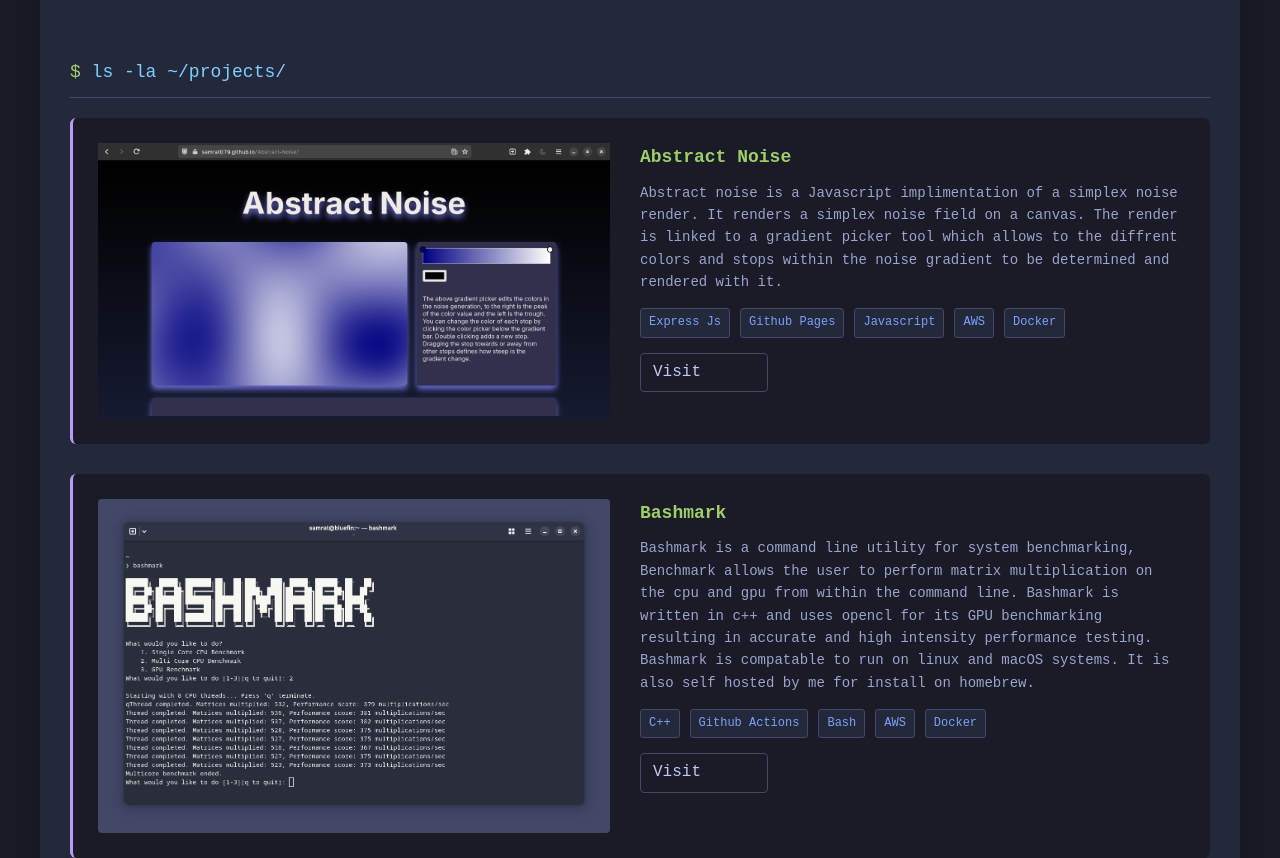
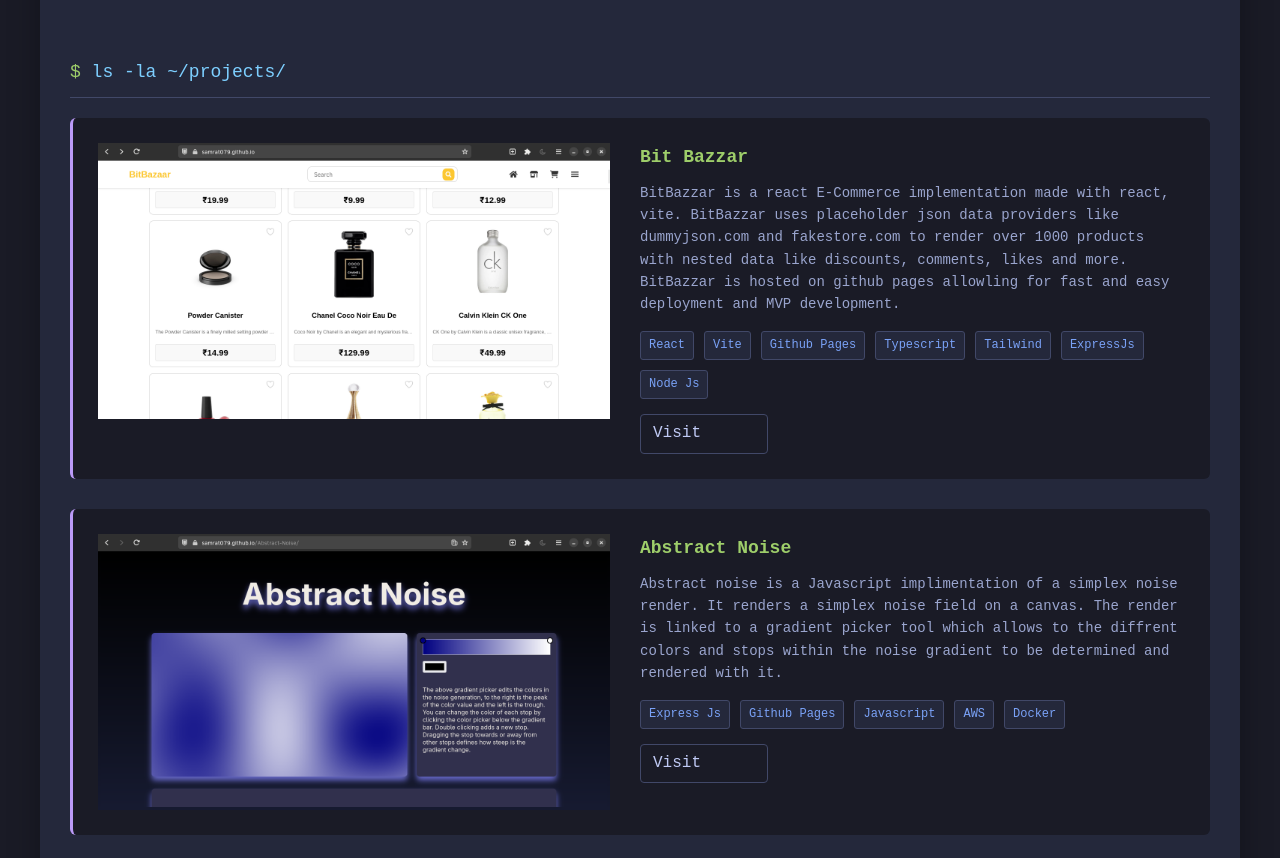
Before and after one commit to Samrat079/Portfolio, a plain HTML site: page index.html in a window 1280 px wide. Shown: the part 1811-2669 px from the top of the page. Drawn offline with nearby package versions, Linux system fonts and the light colour scheme.

Commit message:
bitbazzar added

```diff
--- a/index.html
+++ b/index.html
@@ -180,6 +180,34 @@ a8"    `Y88 88   88    88P'    "8a 88       88 88P'    "8a
             <!-- 23. Projects Section -->
             <section class="section" id="projects">
                 <div class="section-header">ls -la ~/projects/</div>
+
+                <div class="projects-container">
+                    <!-- 24. Project Item 4 -->
+                    <div class="project-item">
+                        <div class="project-image">
+                            <img src="assets/bitbazzar_asset.png"></i>
+                        </div>
+                        <div class="project-info">
+                            <div class="project-title">Bit Bazzar</div>
+                            <div class="project-description">
+                                <p>
+                                    BitBazzar is a react E-Commerce implementation made with react, vite. BitBazzar uses placeholder json data providers like dummyjson.com and fakestore.com to render over 1000 products with nested data like discounts, comments, likes and more. BitBazzar is hosted on github pages allowling for fast and easy deployment and MVP development.
+                                </p>
+			                </div>
+                            <div class="project-tech">
+                                <span class="tech-tag">React</span>
+                                <span class="tech-tag">Vite</span>
+                                <span class="tech-tag">Github Pages</span>
+                                <span class="tech-tag">Typescript</span>
+                                <span class="tech-tag">Tailwind</span>
+                                <span class="tech-tag">ExpressJs</span>
+                                <span class="tech-tag">Node Js</span>
+                            </div>
+                        	<a href="https://samrat079.github.io/BitBazzar/" class="project-visit">
+                            		<span>Visit</span>
+                        	</a>
+                        </div>
+                    </div>
 
                 <div class="projects-container">
                     <!-- 24. Project Item 1 -->
```
Also changed, not shown: assets/bitbazzar_asset.png (added), 1 other file.
